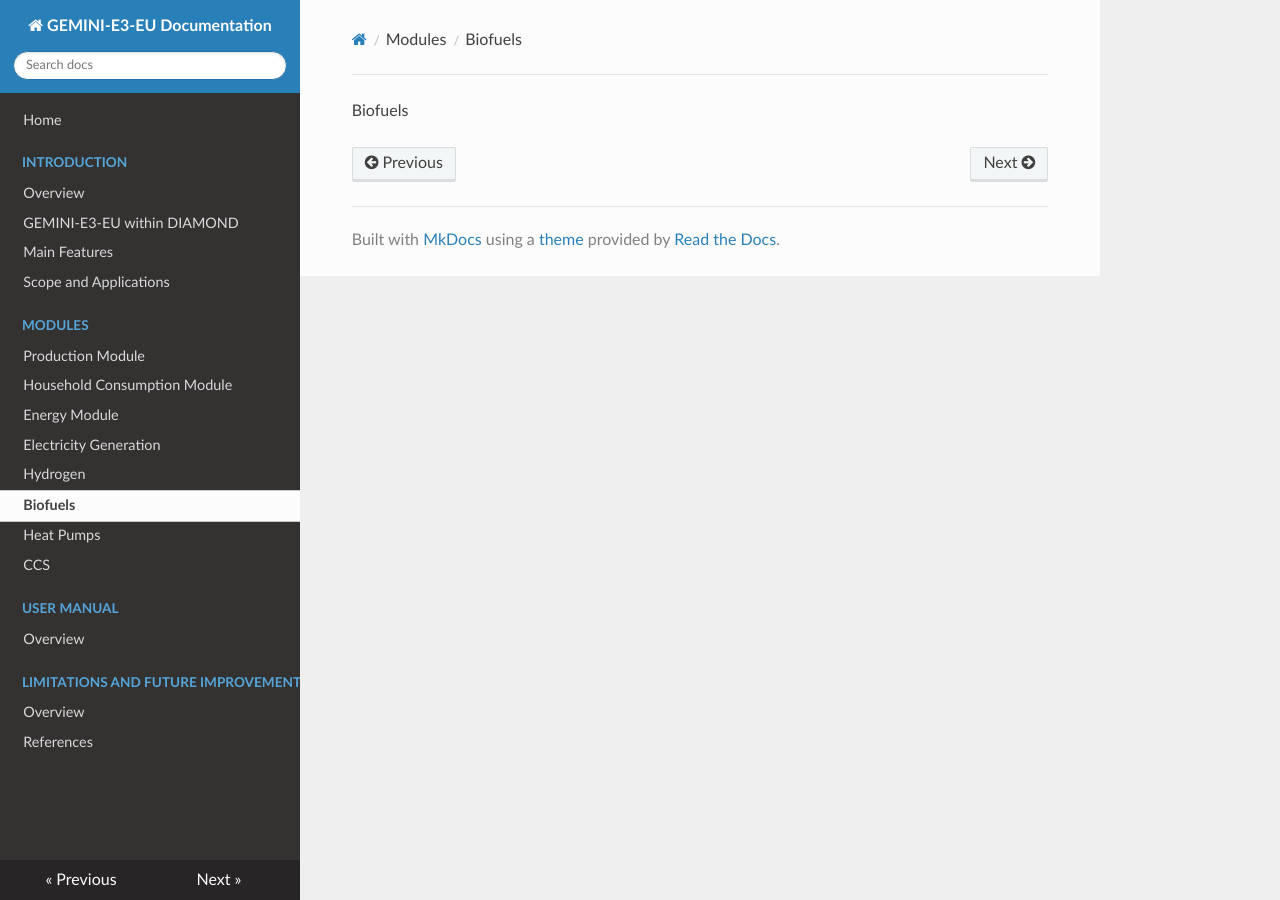
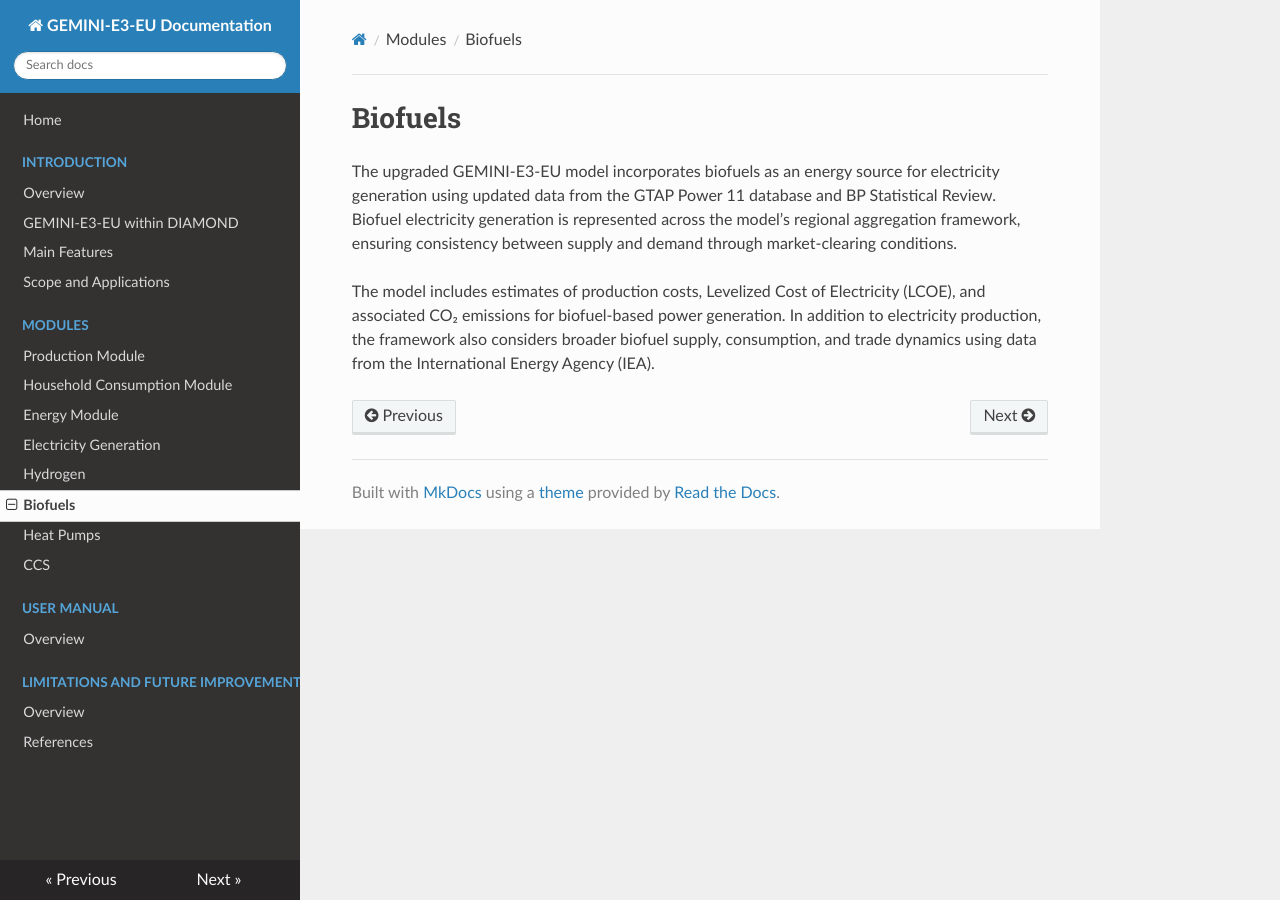
Before and after one commit to Perdana-Sigit/GEMINI-E3-EU, an MkDocs documentation site: the page built from docs/modules/biofuels.md, in a window 1280 px wide. Built offline with MkDocs 1.6.1, drawn with Linux system fonts in a browser that asks for light colours; nearby versions of some CDN libraries.

Commit message:
Update biofuels.md

```diff
--- a/docs/modules/biofuels.md
+++ b/docs/modules/biofuels.md
@@ -1 +1,5 @@
-Biofuels
+# Biofuels
+
+The upgraded GEMINI-E3-EU model incorporates biofuels as an energy source for electricity generation using updated data from the GTAP Power 11 database and BP Statistical Review. Biofuel electricity generation is represented across the model’s regional aggregation framework, ensuring consistency between supply and demand through market-clearing conditions.
+
+The model includes estimates of production costs, Levelized Cost of Electricity (LCOE), and associated CO₂ emissions for biofuel-based power generation. In addition to electricity production, the framework also considers broader biofuel supply, consumption, and trade dynamics using data from the International Energy Agency (IEA).
```
